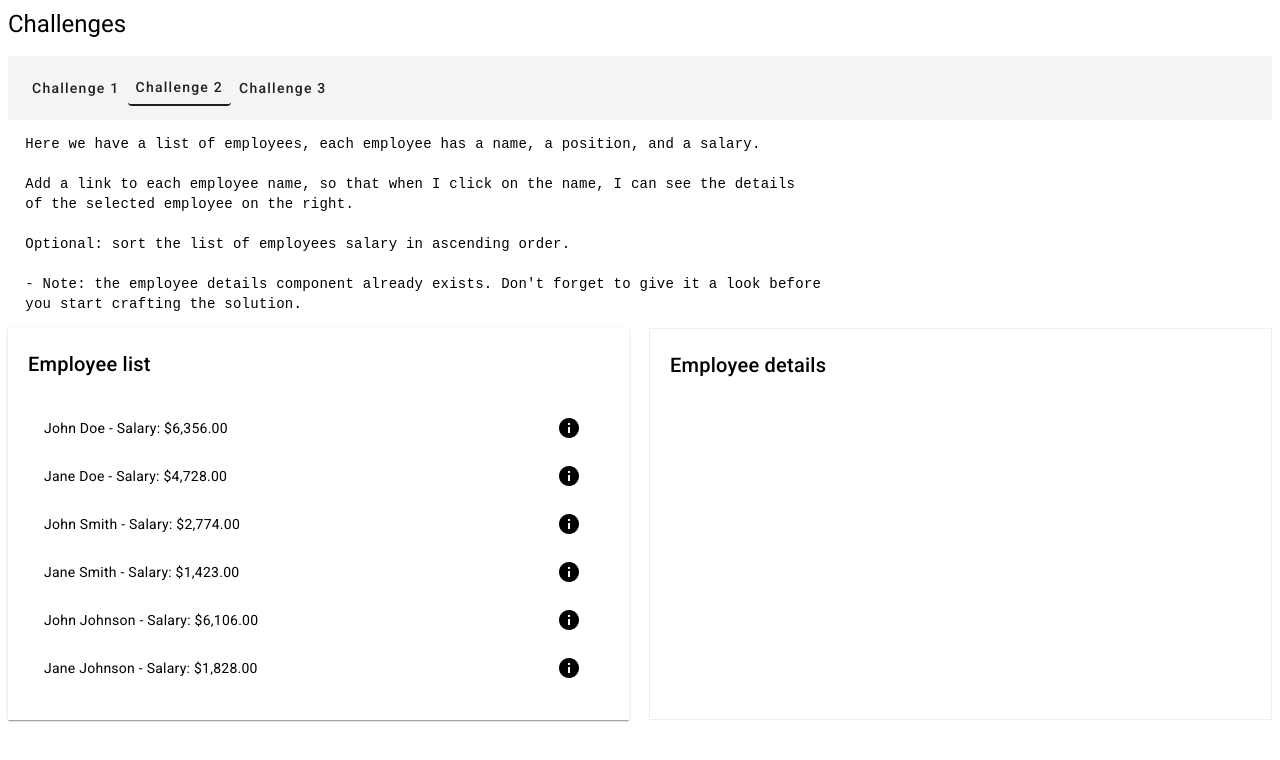
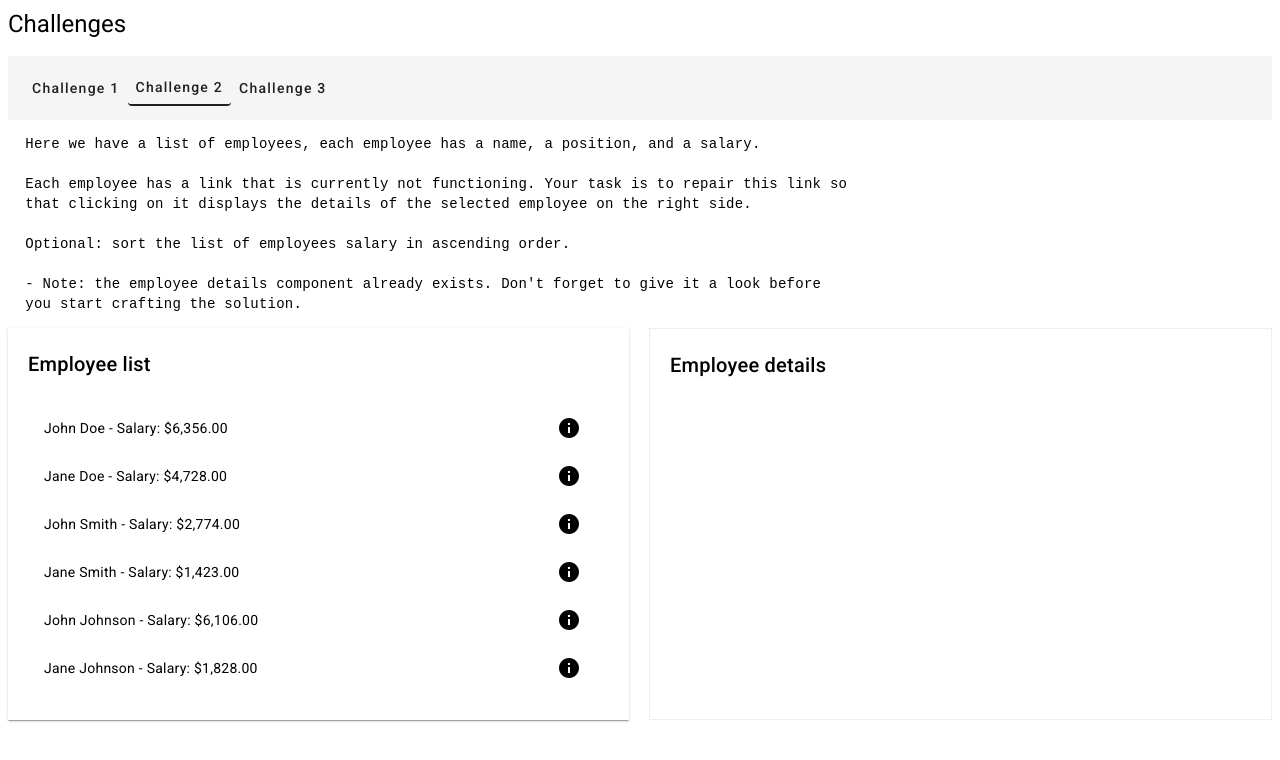
Before and after one commit to ChristianRM-dev/interview-code-challenge, an Angular app: page /challenge-2 in a window 1280 px wide. Shown: the top 760 px of the page. Built offline with nearby package versions, Linux system fonts and the light colour scheme.

Commit message:
updates challenges texts

```diff
--- a/src/app/challenge-1/register-form/register-form.component.html
+++ b/src/app/challenge-1/register-form/register-form.component.html
@@ -1,11 +1,13 @@
 <pre>
   Please solve:
 
+
   1. When entering an invalid email address, the error message is not displayed.
+      The error message should be displayed.
   2. When the form is invalid, the button is still enabled.
+      It should be disabled when the form is invalid.
   3. Actions should be aligned to the right of its container.
   4. The results card should have the same height as the "Register form" card.
-  5. When submitting the form, if it's valid, the results should be displayed in the right container.
 </pre>
 <div class="main-container">
   <div class="main-container__form-container mat-elevation-z1">
--- a/src/app/challenge-2/employee-view.component.html
+++ b/src/app/challenge-2/employee-view.component.html
@@ -1,8 +1,8 @@
 <pre>
   Here we have a list of employees, each employee has a name, a position, and a salary.
 
-  Add a link to each employee name, so that when I click on the name, I can see the details
-  of the selected employee on the right.
+  Each employee has a link that is currently not functioning. Your task is to repair this link so
+  that clicking on it displays the details of the selected employee on the right side.
 
   Optional: sort the list of employees salary in ascending order.
 
```
